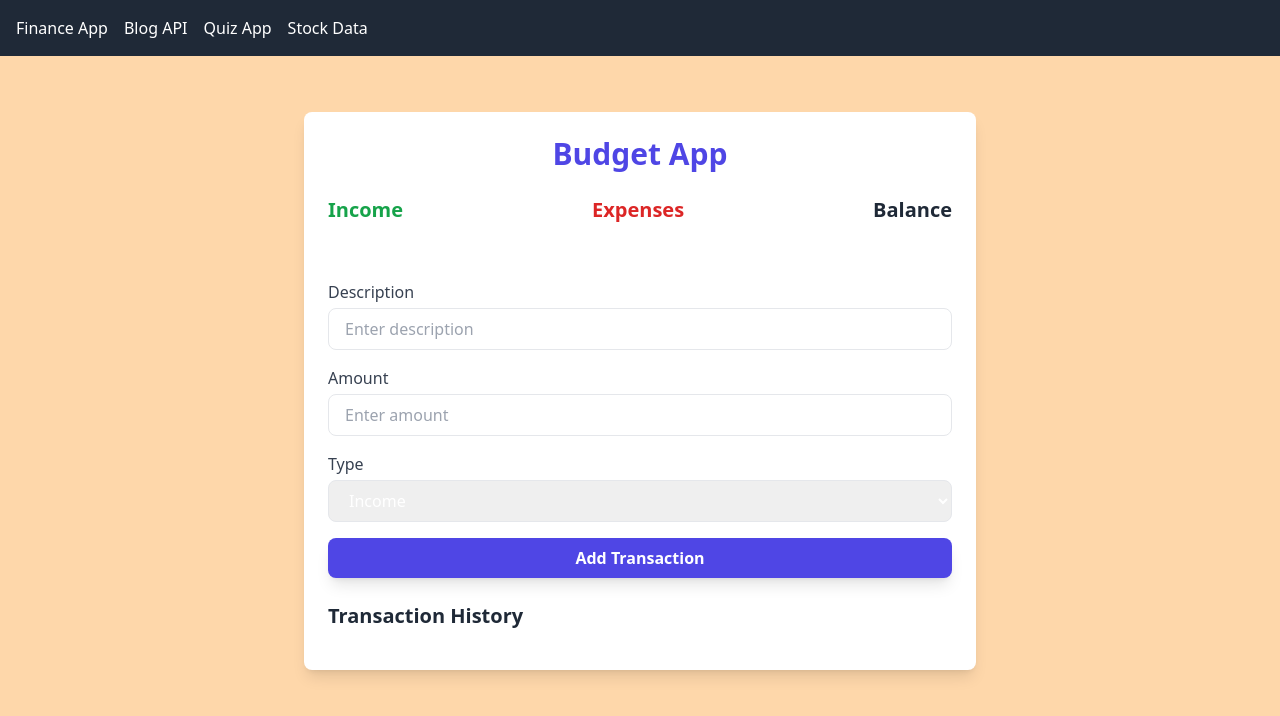
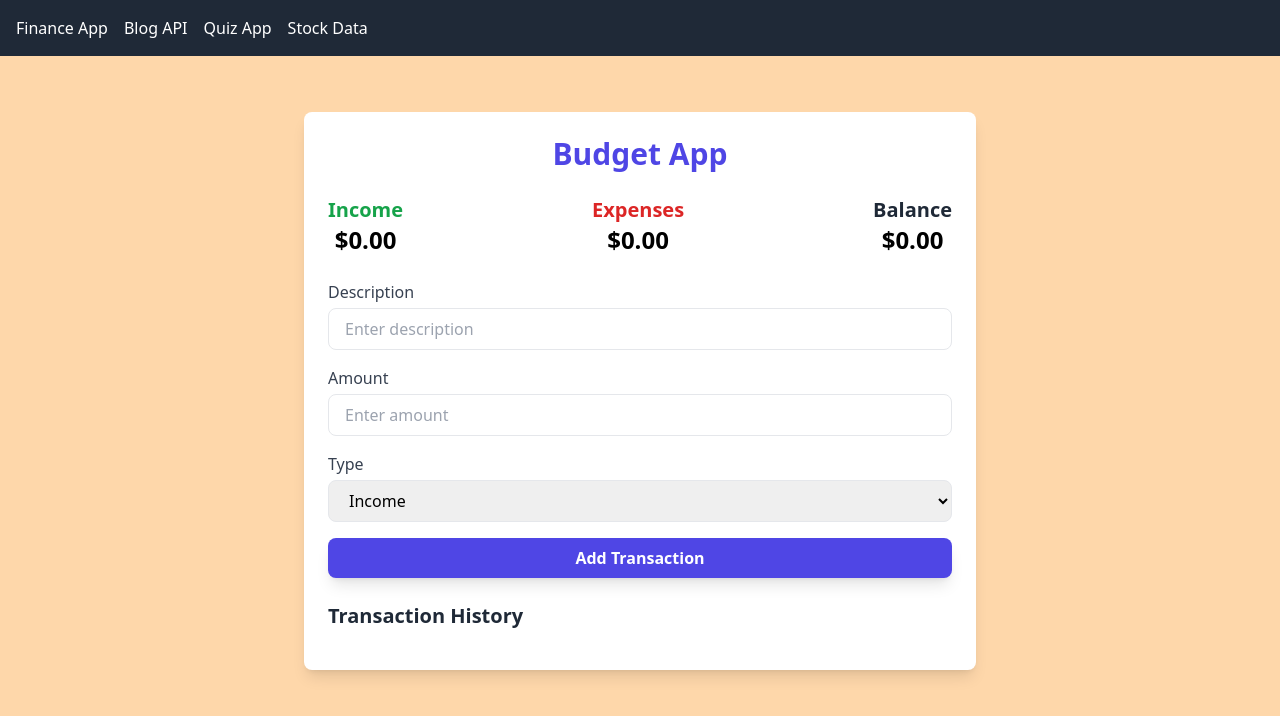
Before and after one commit to sachinprasad1998mav/React-app, a React (Create React App) app: page / in a window 1280 px wide. Shown: the top 716 px of the page. Built offline with nearby package versions, Linux system fonts and the light colour scheme.

Commit message:
project-completed

```diff
--- a/src/components/BudgetApp.jsx
+++ b/src/components/BudgetApp.jsx
@@ -46,15 +46,19 @@ const BudgetApp = () => {
       <div className="flex justify-between mb-6">
         <div className="text-center">
           <h3 className="text-xl font-semibold text-green-600">Income</h3>
-          <p className="text-2xl font-bold">${totalIncome.toFixed(2)}</p>
+          <p className="text-2xl text-black font-bold">
+            ${totalIncome.toFixed(2)}
+          </p>
         </div>
         <div className="text-center">
           <h3 className="text-xl font-semibold text-red-600">Expenses</h3>
-          <p className="text-2xl font-bold">${totalExpense.toFixed(2)}</p>
+          <p className="text-2xl text-black font-bold">
+            ${totalExpense.toFixed(2)}
+          </p>
         </div>
         <div className="text-center">
           <h3 className="text-xl font-semibold text-gray-800">Balance</h3>
-          <p className="text-2xl font-bold">${balance.toFixed(2)}</p>
+          <p className="text-2xl text-black font-bold">${balance.toFixed(2)}</p>
         </div>
       </div>
 
@@ -65,7 +69,7 @@ const BudgetApp = () => {
             type="text"
             value={description}
             onChange={(e) => setDescription(e.target.value)}
-            className="w-full px-4 py-2 border rounded-lg focus:outline-none focus:ring-2 focus:ring-indigo-500"
+            className="w-full text-black px-4 py-2 border rounded-lg focus:outline-none focus:ring-2 focus:ring-indigo-500"
             placeholder="Enter description"
             required
           />
@@ -76,7 +80,7 @@ const BudgetApp = () => {
             type="number"
             value={amount}
             onChange={(e) => setAmount(e.target.value)}
-            className="w-full px-4 py-2 border rounded-lg focus:outline-none focus:ring-2 focus:ring-indigo-500"
+            className="w-full text-black px-4 py-2 border rounded-lg focus:outline-none focus:ring-2 focus:ring-indigo-500"
             placeholder="Enter amount"
             required
           />
@@ -86,7 +90,7 @@ const BudgetApp = () => {
           <select
             value={type}
             onChange={(e) => setType(e.target.value)}
-            className="w-full px-4 py-2 border rounded-lg focus:outline-none focus:ring-2 focus:ring-indigo-500"
+            className="w-full text-black px-4 py-2 border rounded-lg focus:outline-none focus:ring-2 focus:ring-indigo-500"
           >
             <option value="income">Income</option>
             <option value="expense">Expense</option>
--- a/src/components/MediumBlog.jsx
+++ b/src/components/MediumBlog.jsx
@@ -66,7 +66,7 @@ const MediumBlog = () => {
   if (error) return <p>{error}</p>;
 
   return (
-    <div className="bg-gray-100 text-black p-4 rounded-md">
+    <div className="mt-5 mb-10 bg-gray-100 text-black p-4 rounded-md">
       {blog && (
         <>
           <h1 className="font-bold text-4xl">{blog.title}</h1>
--- a/src/components/StockData.jsx
+++ b/src/components/StockData.jsx
@@ -73,7 +73,7 @@ const StockData = () => {
   }, []);
 
   return (
-    <div className="bg-white p-6 rounded-lg shadow-md">
+    <div className="mt-5 mb-10 bg-white p-6 rounded-lg shadow-md">
       <h3 className="text-3xl font-bold mb-4 text-gray-800">Stock Update</h3>
       {loading ? (
         <p className="text-gray-600">Loading stock data...</p>
```
